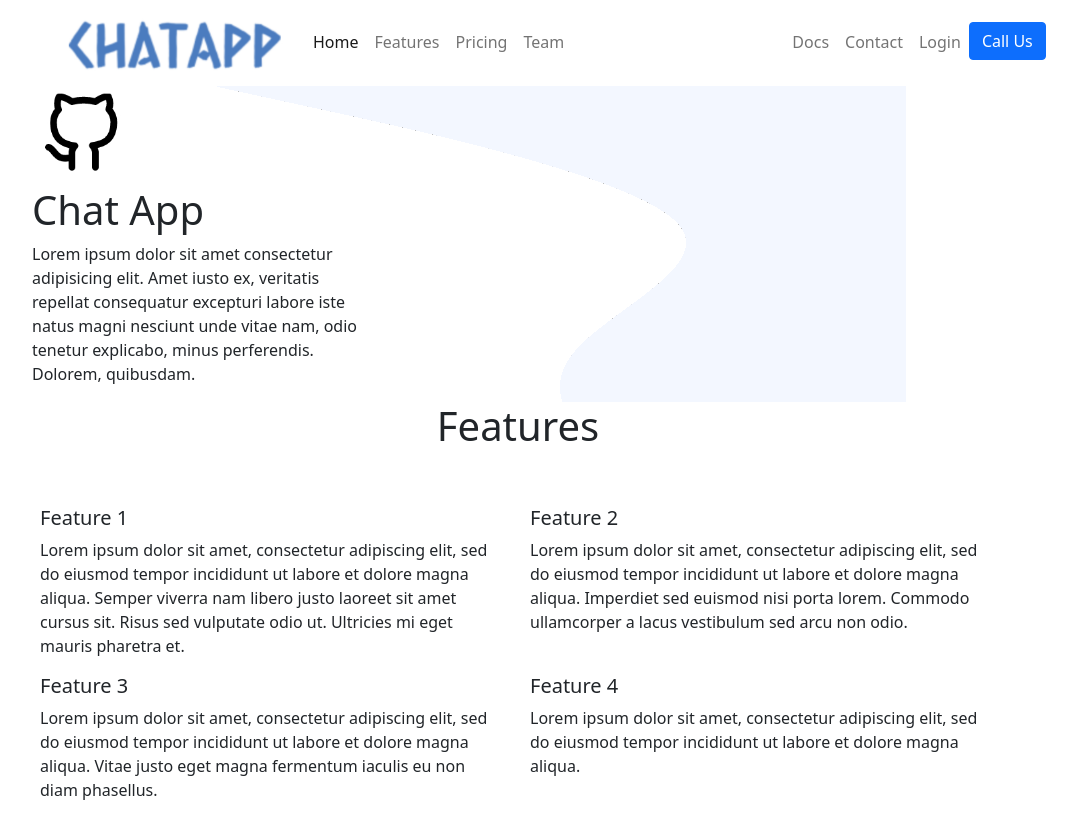
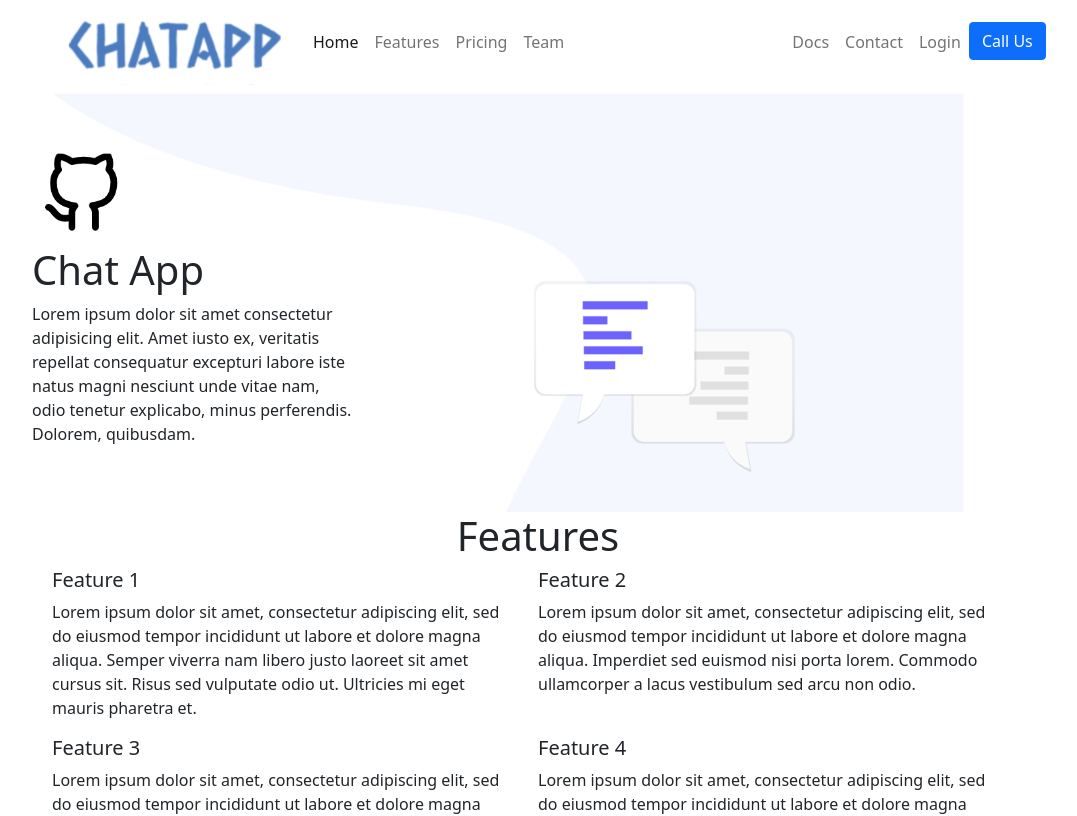
Before and after one commit to phantom-mayavi/react-apps, a React (Create React App) app in the folder chat-app/: page / in a window 1280 px wide. Shown: the top 816 px of the page, without its empty margins (62-1139 px from the left). Built offline with nearby package versions, Linux system fonts and the light colour scheme.

Commit message:
added wave and notification

```diff
--- a/chat-app/src/App.css
+++ b/chat-app/src/App.css
@@ -36,3 +36,12 @@
     transform: rotate(360deg);
   }
 }
+
+.contact-background-image {
+  background-image: url("./images/wavenoti-7.png");
+  background-repeat: no-repeat;
+  padding: 60px 0 50px 0;
+  /* height: 320px; */
+  /* background-size: 100%; */
+  /* padding-right: 25%; */
+}
--- a/chat-app/src/components/body.jsx
+++ b/chat-app/src/components/body.jsx
@@ -1,10 +1,10 @@
-import React, { Component } from 'react';
-import cat from '../images/cat.PNG';
-import background from '../images/wave-3.4.png';
-import { ReactComponent as WaveSvg } from '../images/wave.svg';
+import React, { Component } from "react";
+import cat from "../images/cat.PNG";
+import background from "../images/wave-3.4.png";
+import { ReactComponent as WaveSvg } from "../images/wave.svg";
 
 class Body extends Component {
-    state = {  }
+  state = {};
   render() {
     return (
       <div>
@@ -16,27 +16,42 @@ class Body extends Component {
                 </svg> */}
         {/* <WaveSvg /> */}
 
-                <div class="container" style={{ backgroundImage: `url(${background})` }}>
+        <div class="container" >
+            {/* <br/> */}
+          <div class="container" class=" contact-background-image" style={{ paddingRight: "70px" }}>
             <img src={cat} alt="Cat Icon" />
             <h1>Chat App</h1>
             <div class="row">
               <div class="col-md-4">
                 <p>
-                                Lorem ipsum dolor sit amet consectetur adipisicing elit. Amet iusto ex, veritatis repellat consequatur excepturi labore iste natus magni nesciunt unde vitae nam, odio tenetur explicabo, minus perferendis. Dolorem, quibusdam.
+                  Lorem ipsum dolor sit amet consectetur adipisicing elit. Amet
+                  iusto ex, veritatis repellat consequatur excepturi labore iste
+                  natus magni nesciunt unde vitae nam, odio tenetur explicabo,
+                  minus perferendis. Dolorem, quibusdam.
                 </p>
               </div>
             </div>
           </div>
 
-                <div class="container" style={{paddingLeft : '20px', paddingRight : '140px'}}>
-                <div class="d-flex justify-content-center"><h1>Features</h1></div>
-                <br/><br/>
+          <div
+            class="row"
+            style={{ paddingLeft: "20px", paddingRight: "100px" }}
+          >
+            <div class="d-flex justify-content-center">
+              <h1>Features</h1>
+            </div>
+            <br />
+            <br />
             <div class="row">
               <div class="col-md-6">
                 <div>
                   <h5>Feature 1</h5>
                   <p>
-                                Lorem ipsum dolor sit amet, consectetur adipiscing elit, sed do eiusmod tempor incididunt ut labore et dolore magna aliqua. Semper viverra nam libero justo laoreet sit amet cursus sit. Risus sed vulputate odio ut. Ultricies mi eget mauris pharetra et.
+                    Lorem ipsum dolor sit amet, consectetur adipiscing elit, sed
+                    do eiusmod tempor incididunt ut labore et dolore magna
+                    aliqua. Semper viverra nam libero justo laoreet sit amet
+                    cursus sit. Risus sed vulputate odio ut. Ultricies mi eget
+                    mauris pharetra et.
                   </p>
                 </div>
               </div>
@@ -44,7 +59,10 @@ class Body extends Component {
                 <div>
                   <h5>Feature 2</h5>
                   <p>
-                                Lorem ipsum dolor sit amet, consectetur adipiscing elit, sed do eiusmod tempor incididunt ut labore et dolore magna aliqua. Imperdiet sed euismod nisi porta lorem. Commodo ullamcorper a lacus vestibulum sed arcu non odio.
+                    Lorem ipsum dolor sit amet, consectetur adipiscing elit, sed
+                    do eiusmod tempor incididunt ut labore et dolore magna
+                    aliqua. Imperdiet sed euismod nisi porta lorem. Commodo
+                    ullamcorper a lacus vestibulum sed arcu non odio.
                   </p>
                 </div>
               </div>
@@ -54,7 +72,10 @@ class Body extends Component {
                 <div>
                   <h5>Feature 3</h5>
                   <p>
-                                Lorem ipsum dolor sit amet, consectetur adipiscing elit, sed do eiusmod tempor incididunt ut labore et dolore magna aliqua. Vitae justo eget magna fermentum iaculis eu non diam phasellus.
+                    Lorem ipsum dolor sit amet, consectetur adipiscing elit, sed
+                    do eiusmod tempor incididunt ut labore et dolore magna
+                    aliqua. Vitae justo eget magna fermentum iaculis eu non diam
+                    phasellus.
                   </p>
                 </div>
               </div>
@@ -62,8 +83,11 @@ class Body extends Component {
                 <div>
                   <h5>Feature 4</h5>
                   <p>
-                            Lorem ipsum dolor sit amet, consectetur adipiscing elit, sed do eiusmod tempor incididunt ut labore et dolore magna aliqua.
+                    Lorem ipsum dolor sit amet, consectetur adipiscing elit, sed
+                    do eiusmod tempor incididunt ut labore et dolore magna
+                    aliqua.
                   </p>
+                </div>
               </div>
             </div>
           </div>
```
Also changed, not shown: chat-app/src/images/wavenoti-7.png (added). Lines whose indentation alone changed are shown as unchanged.
